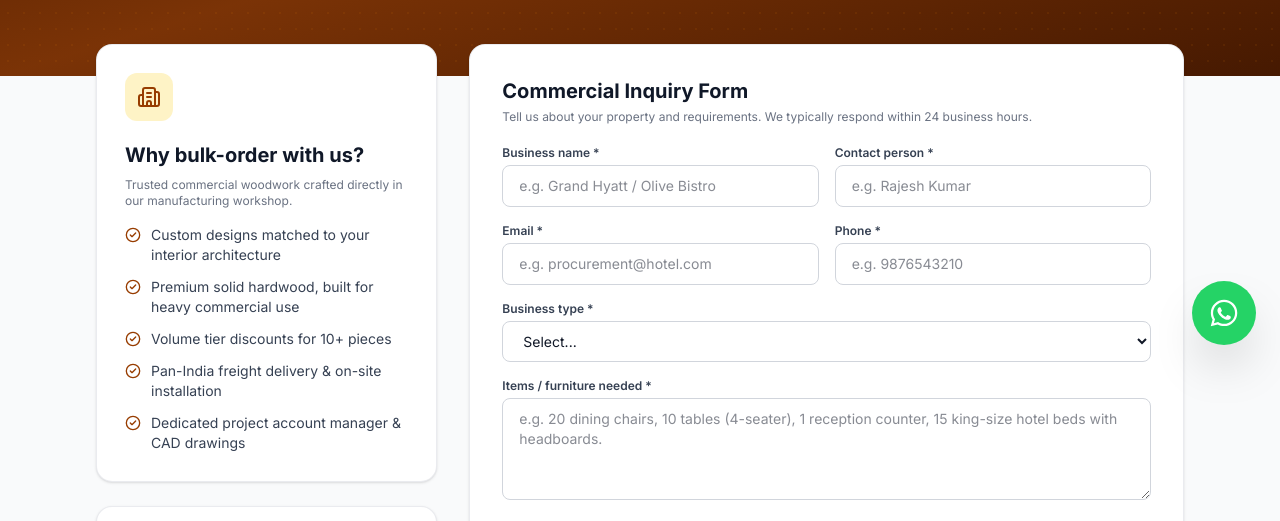
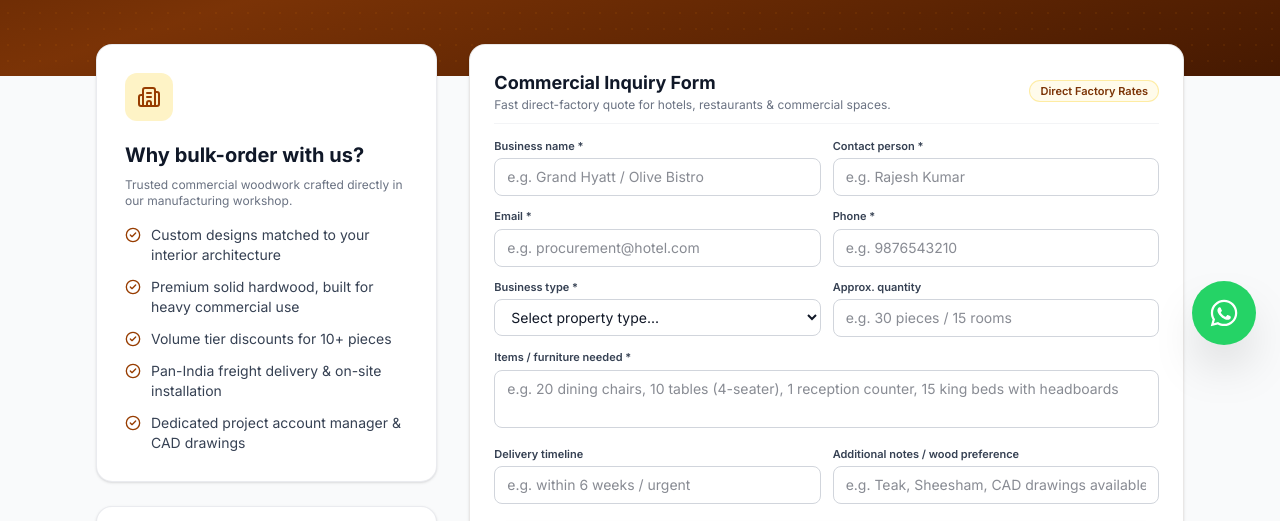
Before and after one commit to mohammedfaiz9440/HiTech-Wood-Handicrafts, a React (Vite) app in the folder client/: page /bulk-orders in a window 1280 px wide. Shown: the part 431-952 px from the top of the page. Built offline with nearby package versions, Linux system fonts and the light colour scheme; no server answers.

Commit message:
Make Commercial Inquiry Form minimal, compact and sleek on Bulk Orders page

```diff
--- a/client/src/pages/BulkOrders.tsx
+++ b/client/src/pages/BulkOrders.tsx
@@ -242,26 +242,28 @@ Please share commercial-grade options and a volume quote.`;
           <div className="lg:col-span-2">
             <form
               onSubmit={handleSubmit}
-              className="bg-white rounded-2xl shadow-sm border border-gray-200/80 p-6 sm:p-8 space-y-5"
+              className="bg-white rounded-2xl shadow-sm border border-stone-200/90 p-5 sm:p-6 space-y-3.5"
             >
-              <div>
-                <h2 className="text-xl font-bold text-gray-900">Commercial Inquiry Form</h2>
-                <p className="text-xs text-gray-500 mt-1">
-                  Tell us about your property and requirements. We typically respond within 24 business hours.
-                </p>
+              <div className="flex items-center justify-between pb-2.5 border-b border-gray-100">
+                <div>
+                  <h2 className="text-base sm:text-lg font-bold text-gray-900">Commercial Inquiry Form</h2>
+                  <p className="text-xs text-gray-500">Fast direct-factory quote for hotels, restaurants & commercial spaces.</p>
+                </div>
+                <span className="hidden sm:inline-flex text-[11px] font-semibold text-amber-900 bg-amber-50 border border-amber-200/70 px-2.5 py-0.5 rounded-full">
+                  Direct Factory Rates
+                </span>
               </div>
 
               {errorMsg && (
-                <div className="p-3 bg-red-50 border border-red-200 rounded-xl text-xs text-red-700 font-medium">
+                <div className="p-2.5 bg-red-50 border border-red-200 rounded-lg text-xs text-red-700 font-medium">
                   {errorMsg}
                 </div>
               )}
 
-              <div className="grid grid-cols-1 md:grid-cols-2 gap-4">
-
+              <div className="grid grid-cols-1 md:grid-cols-2 gap-3">
                 {/* Business Name */}
                 <div>
-                  <label className="block text-xs font-semibold text-gray-700 mb-1">
+                  <label className="block text-[11px] font-semibold text-gray-700 mb-1">
                     Business name *
                   </label>
                   <input
@@ -271,13 +273,13 @@ Please share commercial-grade options and a volume quote.`;
                     placeholder="e.g. Grand Hyatt / Olive Bistro"
                     value={formData.business_name}
                     onChange={(e) => handleChange("business_name", e.target.value)}
-                    className="w-full px-4 py-2.5 rounded-lg border border-gray-300 text-sm focus:ring-2 focus:ring-amber-800 focus:outline-none"
+                    className="w-full px-3 py-2 rounded-lg border border-gray-300 text-xs sm:text-sm focus:ring-2 focus:ring-amber-800 focus:border-amber-800 focus:outline-none"
                   />
                 </div>
 
                 {/* Contact Person */}
                 <div>
-                  <label className="block text-xs font-semibold text-gray-700 mb-1">
+                  <label className="block text-[11px] font-semibold text-gray-700 mb-1">
                     Contact person *
                   </label>
                   <input
@@ -287,13 +289,13 @@ Please share commercial-grade options and a volume quote.`;
                     placeholder="e.g. Rajesh Kumar"
                     value={formData.contact_person}
                     onChange={(e) => handleChange("contact_person", e.target.value)}
-                    className="w-full px-4 py-2.5 rounded-lg border border-gray-300 text-sm focus:ring-2 focus:ring-amber-800 focus:outline-none"
+                    className="w-full px-3 py-2 rounded-lg border border-gray-300 text-xs sm:text-sm focus:ring-2 focus:ring-amber-800 focus:border-amber-800 focus:outline-none"
                   />
                 </div>
 
                 {/* Email */}
                 <div>
-                  <label className="block text-xs font-semibold text-gray-700 mb-1">
+                  <label className="block text-[11px] font-semibold text-gray-700 mb-1">
                     Email *
                   </label>
                   <input
@@ -303,13 +305,13 @@ Please share commercial-grade options and a volume quote.`;
                     placeholder="e.g. procurement@hotel.com"
                     value={formData.email}
                     onChange={(e) => handleChange("email", e.target.value)}
-                    className="w-full px-4 py-2.5 rounded-lg border border-gray-300 text-sm focus:ring-2 focus:ring-amber-800 focus:outline-none"
+                    className="w-full px-3 py-2 rounded-lg border border-gray-300 text-xs sm:text-sm focus:ring-2 focus:ring-amber-800 focus:border-amber-800 focus:outline-none"
                   />
                 </div>
 
                 {/* Phone */}
                 <div>
-                  <label className="block text-xs font-semibold text-gray-700 mb-1">
+                  <label className="block text-[11px] font-semibold text-gray-700 mb-1">
                     Phone *
                   </label>
                   <input
@@ -319,22 +321,22 @@ Please share commercial-grade options and a volume quote.`;
                     placeholder="e.g. 9876543210"
                     value={formData.phone}
                     onChange={(e) => handleChange("phone", e.target.value)}
-                    className="w-full px-4 py-2.5 rounded-lg border border-gray-300 text-sm focus:ring-2 focus:ring-amber-800 focus:outline-none"
+                    className="w-full px-3 py-2 rounded-lg border border-gray-300 text-xs sm:text-sm focus:ring-2 focus:ring-amber-800 focus:border-amber-800 focus:outline-none"
                   />
                 </div>
 
                 {/* Business Type */}
-                <div className="md:col-span-2">
-                  <label className="block text-xs font-semibold text-gray-700 mb-1">
+                <div>
+                  <label className="block text-[11px] font-semibold text-gray-700 mb-1">
                     Business type *
                   </label>
                   <select
                     required
                     value={formData.business_type}
                     onChange={(e) => handleChange("business_type", e.target.value)}
-                    className="w-full px-4 py-2.5 rounded-lg border border-gray-300 text-sm bg-white focus:ring-2 focus:ring-amber-800 focus:outline-none"
+                    className="w-full px-3 py-2 rounded-lg border border-gray-300 text-xs sm:text-sm bg-white focus:ring-2 focus:ring-amber-800 focus:border-amber-800 focus:outline-none"
                   >
-                    <option value="">Select...</option>
+                    <option value="">Select property type...</option>
                     <option value="Hotel">Hotel</option>
                     <option value="Restaurant">Restaurant</option>
                     <option value="Café / Coffee Shop">Café / Coffee Shop</option>
@@ -345,25 +347,9 @@ Please share commercial-grade options and a volume quote.`;
                   </select>
                 </div>
 
-                {/* Items / furniture needed */}
-                <div className="md:col-span-2">
-                  <label className="block text-xs font-semibold text-gray-700 mb-1">
-                    Items / furniture needed *
-                  </label>
-                  <textarea
-                    required
-                    rows={4}
-                    maxLength={2000}
-                    placeholder="e.g. 20 dining chairs, 10 tables (4-seater), 1 reception counter, 15 king-size hotel beds with headboards."
-                    value={formData.items_description}
-                    onChange={(e) => handleChange("items_description", e.target.value)}
-                    className="w-full px-4 py-2.5 rounded-lg border border-gray-300 text-sm focus:ring-2 focus:ring-amber-800 focus:outline-none"
-                  />
-                </div>
-
                 {/* Approx. quantity */}
                 <div>
-                  <label className="block text-xs font-semibold text-gray-700 mb-1">
+                  <label className="block text-[11px] font-semibold text-gray-700 mb-1">
                     Approx. quantity
                   </label>
                   <input
@@ -372,52 +358,66 @@ Please share commercial-grade options and a volume quote.`;
                     placeholder="e.g. 30 pieces / 15 rooms"
                     value={formData.quantity}
                     onChange={(e) => handleChange("quantity", e.target.value)}
-                    className="w-full px-4 py-2.5 rounded-lg border border-gray-300 text-sm focus:ring-2 focus:ring-amber-800 focus:outline-none"
+                    className="w-full px-3 py-2 rounded-lg border border-gray-300 text-xs sm:text-sm focus:ring-2 focus:ring-amber-800 focus:border-amber-800 focus:outline-none"
+                  />
+                </div>
+
+                {/* Items / furniture needed */}
+                <div className="md:col-span-2">
+                  <label className="block text-[11px] font-semibold text-gray-700 mb-1">
+                    Items / furniture needed *
+                  </label>
+                  <textarea
+                    required
+                    rows={2}
+                    maxLength={2000}
+                    placeholder="e.g. 20 dining chairs, 10 tables (4-seater), 1 reception counter, 15 king beds with headboards"
+                    value={formData.items_description}
+                    onChange={(e) => handleChange("items_description", e.target.value)}
+                    className="w-full px-3 py-2 rounded-lg border border-gray-300 text-xs sm:text-sm focus:ring-2 focus:ring-amber-800 focus:border-amber-800 focus:outline-none resize-none"
                   />
                 </div>
 
                 {/* Delivery timeline */}
                 <div>
-                  <label className="block text-xs font-semibold text-gray-700 mb-1">
+                  <label className="block text-[11px] font-semibold text-gray-700 mb-1">
                     Delivery timeline
                   </label>
                   <input
                     type="text"
                     maxLength={120}
-                    placeholder="e.g. within 6 weeks / by November"
+                    placeholder="e.g. within 6 weeks / urgent"
                     value={formData.delivery_timeline}
                     onChange={(e) => handleChange("delivery_timeline", e.target.value)}
-                    className="w-full px-4 py-2.5 rounded-lg border border-gray-300 text-sm focus:ring-2 focus:ring-amber-800 focus:outline-none"
+                    className="w-full px-3 py-2 rounded-lg border border-gray-300 text-xs sm:text-sm focus:ring-2 focus:ring-amber-800 focus:border-amber-800 focus:outline-none"
                   />
                 </div>
 
                 {/* Additional notes */}
-                <div className="md:col-span-2">
-                  <label className="block text-xs font-semibold text-gray-700 mb-1">
-                    Additional notes
+                <div>
+                  <label className="block text-[11px] font-semibold text-gray-700 mb-1">
+                    Additional notes / wood preference
                   </label>
-                  <textarea
-                    rows={3}
+                  <input
+                    type="text"
                     maxLength={2000}
-                    placeholder="Specify preferred wood species (Teak, Sheesham, Oak), polish type, architectural themes, or CAD drawings availability."
+                    placeholder="e.g. Teak, Sheesham, CAD drawings available"
                     value={formData.notes}
                     onChange={(e) => handleChange("notes", e.target.value)}
-                    className="w-full px-4 py-2.5 rounded-lg border border-gray-300 text-sm focus:ring-2 focus:ring-amber-800 focus:outline-none"
+                    className="w-full px-3 py-2 rounded-lg border border-gray-300 text-xs sm:text-sm focus:ring-2 focus:ring-amber-800 focus:border-amber-800 focus:outline-none"
                   />
                 </div>
-
               </div>
 
               {/* Submit Button */}
               <button
                 type="submit"
                 disabled={loading}
-                className="w-full inline-flex items-center justify-center gap-2 bg-amber-800 hover:bg-amber-900 text-white px-6 py-3.5 rounded-xl font-bold text-sm shadow-md transition-colors disabled:opacity-60"
+                className="w-full inline-flex items-center justify-center gap-2 bg-amber-800 hover:bg-amber-900 text-white px-5 py-2.5 rounded-xl font-bold text-sm shadow-sm transition-colors disabled:opacity-60 mt-1"
               >
                 <Send className="w-4 h-4" />
-                <span>{loading ? "Sending Inquiry..." : "Send Inquiry"}</span>
+                <span>{loading ? "Sending Inquiry..." : "Send Commercial Inquiry"}</span>
               </button>
-
             </form>
           </div>
 
```
Also changed, not shown: client/src/pages/CustomOrder.tsx (line endings or trailing spaces).
